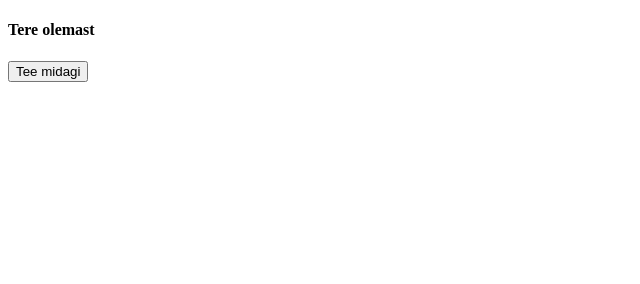
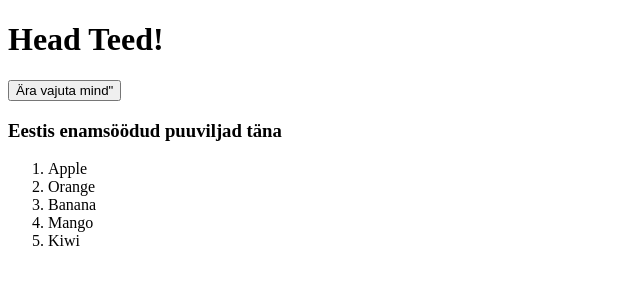
Before and after one commit to Maikellatt/Javascripti_mant, a plain HTML site: page Algtõed/index.html in a window 1280 px wide. Shown: the whole page, without its empty margins (0-640 px from the left). Drawn offline with Linux system fonts and the light colour scheme.

Commit message:
DOM õpetamine juurde

```diff
--- /dev/null
+++ b/Algtõed/dom.js
@@ -0,0 +1,31 @@
+/**
+ * DOM API
+ * Kuidas kasutada Javascripti HTMLi manipuleerimiseks.
+ * Saab kasutada HTML dokumente, kuhu on seatud see js fail.
+ */
+
+const h1element = document.querySelector('h1');
+h1element .innerText = "Head Teed!"
+
+
+const fruits = ["Apple", "Orange", "Banana", "Mango", "Kiwi"];
+
+const fruitListCointainer = document.querySelector('#fruit-list');
+const orderedListElement = document.createElement('ol');
+
+for(let i = 0; i < fruits.length; i++) {
+    const listElement = document.createElement('li');
+    listElement.innerText = fruits[i];
+    orderedListElement.appendChild(listElement);
+
+}
+
+fruitListCointainer.appendChild(orderedListElement);
+
+
+const dontTouchMeButton = document.querySelector('#dont-touch-me-button');
+
+dontTouchMeButton.addEventListener('click', (event) => {
+    console.log(event);
+    alert("Ei tohtinud ju");
+});
--- a/Algtõed/index.html
+++ b/Algtõed/index.html
@@ -3,11 +3,13 @@
 <head>
     <meta charset="UTF-8">
     <meta name="viewport" content="width=device-width, initial-scale=1.0">
-    <title>Javascript101</title>
+    <title>DOM API</title>
 </head>
 <body>
-    <h4>Tere olemast</h4>
-<button>Tee midagi</button>
-    <script src="./basics.js"></script>
+    <h1>TereTulemast, Dom!</h1>
+    <button id="dont-touch-me-button">Ära vajuta mind"</button>
+    <h3>Eestis enamsöödud puuviljad täna</h3>
+    <div id="fruit-list"></div>
+    <script src="./dom.js"></script>
 </body>
 </html>
```
Also changed, not shown: Algtõed/functions.js (+12 -1 lines).
